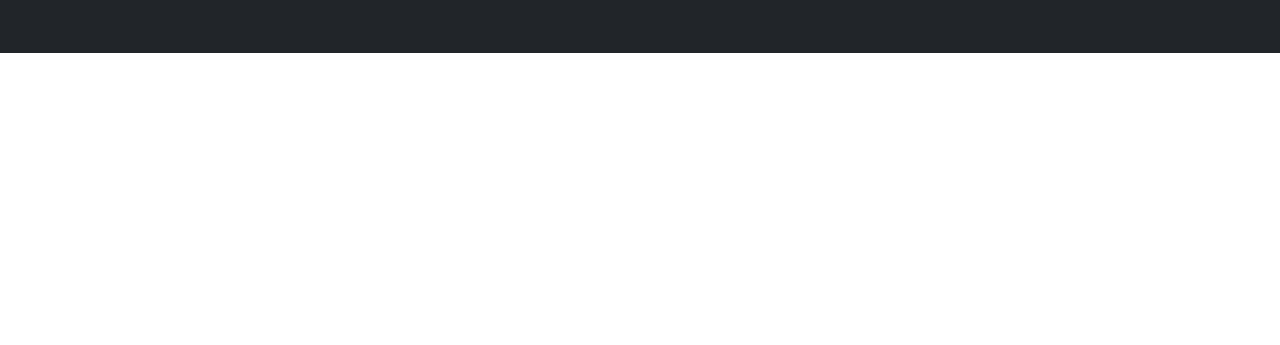
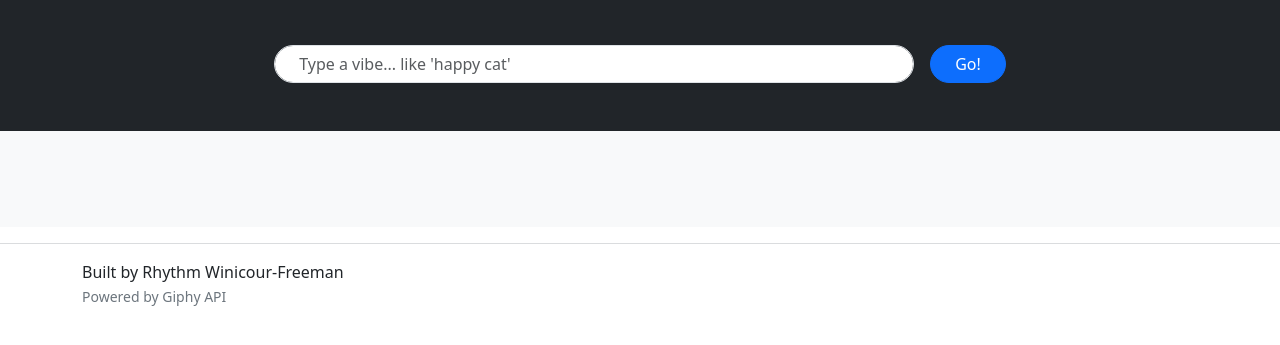
Before and after one commit to rhythmw9/giphySearchEngine, a plain HTML site: page index.html in a window 1280 px wide. Shown: the part 219-564 px from the top of the page. Drawn offline with nearby package versions, Linux system fonts and the light colour scheme.

Commit message:
search bar and footer

```diff
--- a/index.html
+++ b/index.html
@@ -45,17 +45,29 @@
         <h2 class="fs-4 mt-3">Type anything to discover GIFs!</h2>
 
         <!-- Search bar -->
+        <form class="d-flex justify-content-center mt-5" id="search-bar">
+            <input type="text" class="form-control w-50 rounded-pill px-4" id="search-input" placeholder="Type a vibe... like 'happy cat'"> <!-- Make the placeholder rotate thru different texts-->
+            <button class="btn btn-primary ms-3 px-4 rounded-pill">Go!</button>
+        </form>
 
     </header>
 
-    <!-- Main -->
-    <main>
+    <!-- Main -->  <!-- FOR NOW THIS IS JUST A TEMPERARRY GIF PLACEHOLDER, NO CUSTOM CSS GRID YET -->
+    <main class="bg-light py-5">
+        <div class="container">
+            <div id="gif-results"></div>
+        </div>
+    </main>
 
-    </main>
+
+    <hr class="border-secondary mb-3"> <!-- This just adds a seperation line... MAYBE DELETE LATER -->
 
     <!-- Footer -->
     <footer>
-
+        <div class="container">
+            <p class="mb-0">Built by Rhythm Winicour-Freeman</p>
+            <small class="text-secondary">Powered by Giphy API</small>
+        </div>
     </footer>
 
     <!-- Bootstap JS -->
```
